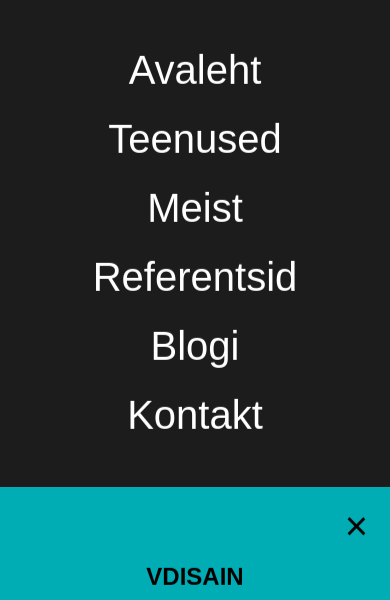
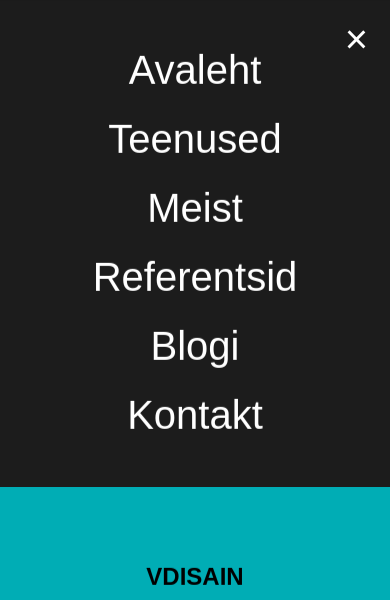
Before and after one commit to gloofys/vdisain, a React (Vite) app: page / in a window 390 px wide. Both pictures are taken after a click on the button "Open menu". Shown: the top 600 px of the page. Built offline with nearby package versions, Linux system fonts and the light colour scheme.

Commit message:
Fixed menu close button for mobile menu

```diff
--- a/src/components/MenuOverlay.jsx
+++ b/src/components/MenuOverlay.jsx
@@ -13,6 +13,13 @@ const MenuOverlay = ({ onClose }) => {
 
     return (
         <div className={`menu-overlay ${isClosing ? 'closing' : ''}`}>
+            <button
+                className="menu-overlay__close"
+                onClick={handleClose}
+                aria-label="Close menu"
+            >
+                ×
+            </button>
             <div className="menu-overlay__left">
                 <ul className="menu-nav">
                     <li><a href="#avaleht">Avaleht</a></li>
@@ -25,13 +32,7 @@ const MenuOverlay = ({ onClose }) => {
             </div>
 
             <div className="menu-overlay__right">
-                <button
-                    className="menu-overlay__close"
-                    onClick={handleClose}
-                    aria-label="Close menu"
-                >
-                    ×
-                </button>
+
 
                 <div className="contact-info">
                     <h2>VDISAIN</h2>
@@ -42,7 +43,8 @@ const MenuOverlay = ({ onClose }) => {
                                 <span className="icon">
                                     {/* Mail SVG */}
                                     <svg xmlns="http://www.w3.org/2000/svg" viewBox="0 0 24 24">
-                                        <path d="M12 12.713l-11.985-9.713h23.97l-11.985 9.713zm0 2.574l-12-9.725v15.438h24v-15.438l-12 9.725z" />
+                                        <path
+                                            d="M12 12.713l-11.985-9.713h23.97l-11.985 9.713zm0 2.574l-12-9.725v15.438h24v-15.438l-12 9.725z"/>
                                     </svg>
                                 </span>
                                 <span className="contact-list__text">fred.brosman06@gmail.com</span>
@@ -53,7 +55,8 @@ const MenuOverlay = ({ onClose }) => {
                                 <span className="icon">
                                     {/* Phone SVG */}
                                     <svg xmlns="http://www.w3.org/2000/svg" viewBox="0 0 24 24">
-                                        <path d="M20 22.621l-3.521-6.795c-.008.004-1.974.97-2.064 1.011-2.24 1.086-6.799-7.82-4.609-8.994l2.083-1.026-3.493-6.817-2.106 1.039c-7.202 3.755 4.233 25.982 11.6 22.615.121-.055 2.102-1.029 2.11-1.033z" />
+                                        <path
+                                            d="M20 22.621l-3.521-6.795c-.008.004-1.974.97-2.064 1.011-2.24 1.086-6.799-7.82-4.609-8.994l2.083-1.026-3.493-6.817-2.106 1.039c-7.202 3.755 4.233 25.982 11.6 22.615.121-.055 2.102-1.029 2.11-1.033z"/>
                                     </svg>
                                 </span>
                                 <span className="contact-list__text">+37256863593</span>
@@ -63,7 +66,8 @@ const MenuOverlay = ({ onClose }) => {
                             <span className="icon">
                                 {/* Location SVG */}
                                 <svg xmlns="http://www.w3.org/2000/svg" viewBox="0 0 24 24">
-                                    <path d="M12 0c-4.198 0-8 3.403-8 7.602 0 4.198 3.469 9.21 8 16.398 4.531-7.188 8-12.2 8-16.398 0-4.199-3.801-7.602-8-7.602zm0 11c-1.657 0-3-1.343-3-3s1.343-3 3-3 3 1.343 3 3-1.343 3-3 3z" />
+                                    <path
+                                        d="M12 0c-4.198 0-8 3.403-8 7.602 0 4.198 3.469 9.21 8 16.398 4.531-7.188 8-12.2 8-16.398 0-4.199-3.801-7.602-8-7.602zm0 11c-1.657 0-3-1.343-3-3s1.343-3 3-3 3 1.343 3 3-1.343 3-3 3z"/>
                                 </svg>
                             </span>
                             <span className="contact-list__text">Siduri 3, 11313 Tallinn</span>
@@ -85,7 +89,8 @@ const MenuOverlay = ({ onClose }) => {
                                 height="32"
                                 fill="currentColor"
                             >
-                                <path d="M416 32H31.9C14.3 32 0 46.5 0 64.3v383.4C0 465.5 14.3 480 31.9 480H416c17.6 0 32-14.5 32-32.3V64.3c0-17.8-14.4-32.3-32-32.3zM135.4 416H69V202.2h66.5V416zm-33.2-243c-21.3 0-38.5-17.3-38.5-38.5S80.9 96 102.2 96c21.2 0 38.5 17.3 38.5 38.5 0 21.3-17.2 38.5-38.5 38.5zm282.1 243h-66.4V312c0-24.8-.5-56.7-34.5-56.7-34.6 0-39.9 27-39.9 54.9V416h-66.4V202.2h63.7v29.2h.9c8.9-16.8 30.6-34.5 62.9-34.5 67.2 0 79.7 44.3 79.7 101.9V416z" />
+                                <path
+                                    d="M416 32H31.9C14.3 32 0 46.5 0 64.3v383.4C0 465.5 14.3 480 31.9 480H416c17.6 0 32-14.5 32-32.3V64.3c0-17.8-14.4-32.3-32-32.3zM135.4 416H69V202.2h66.5V416zm-33.2-243c-21.3 0-38.5-17.3-38.5-38.5S80.9 96 102.2 96c21.2 0 38.5 17.3 38.5 38.5 0 21.3-17.2 38.5-38.5 38.5zm282.1 243h-66.4V312c0-24.8-.5-56.7-34.5-56.7-34.6 0-39.9 27-39.9 54.9V416h-66.4V202.2h63.7v29.2h.9c8.9-16.8 30.6-34.5 62.9-34.5 67.2 0 79.7 44.3 79.7 101.9V416z"/>
                             </svg>
                         </a>
                     </div>
--- a/src/styles/components/MenuOverlay.scss
+++ b/src/styles/components/MenuOverlay.scss
@@ -117,6 +117,11 @@
       transform: scale(1.1);
     }
   }
+  @media (max-width: 1024px) {
+    .menu-overlay__close {
+      color: #fff;
+    }
+  }
 }
 .contact-list {
   list-style: none;
```
Also changed, not shown: 1 other file (tests, documents, lock files or other folders).
